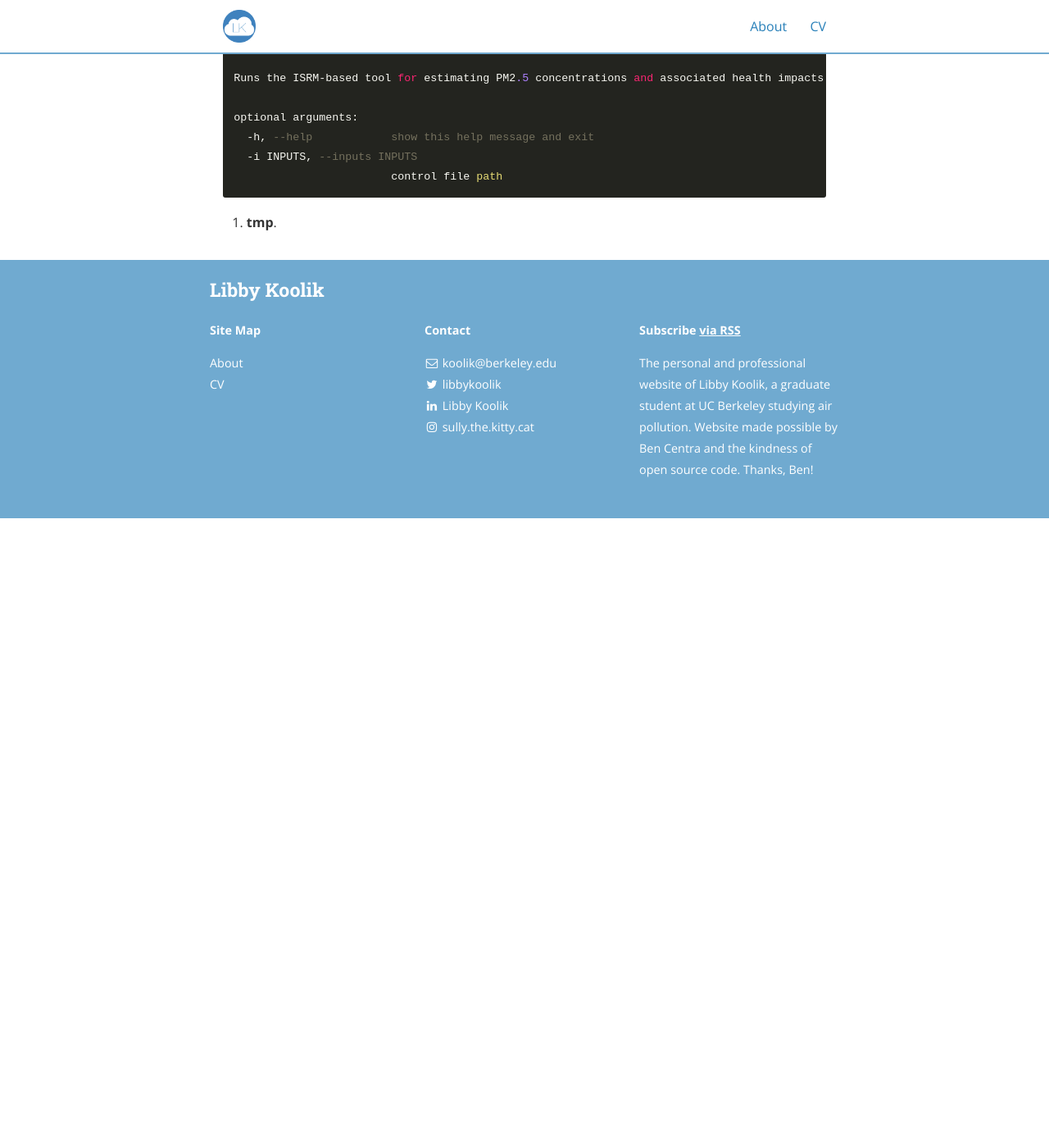
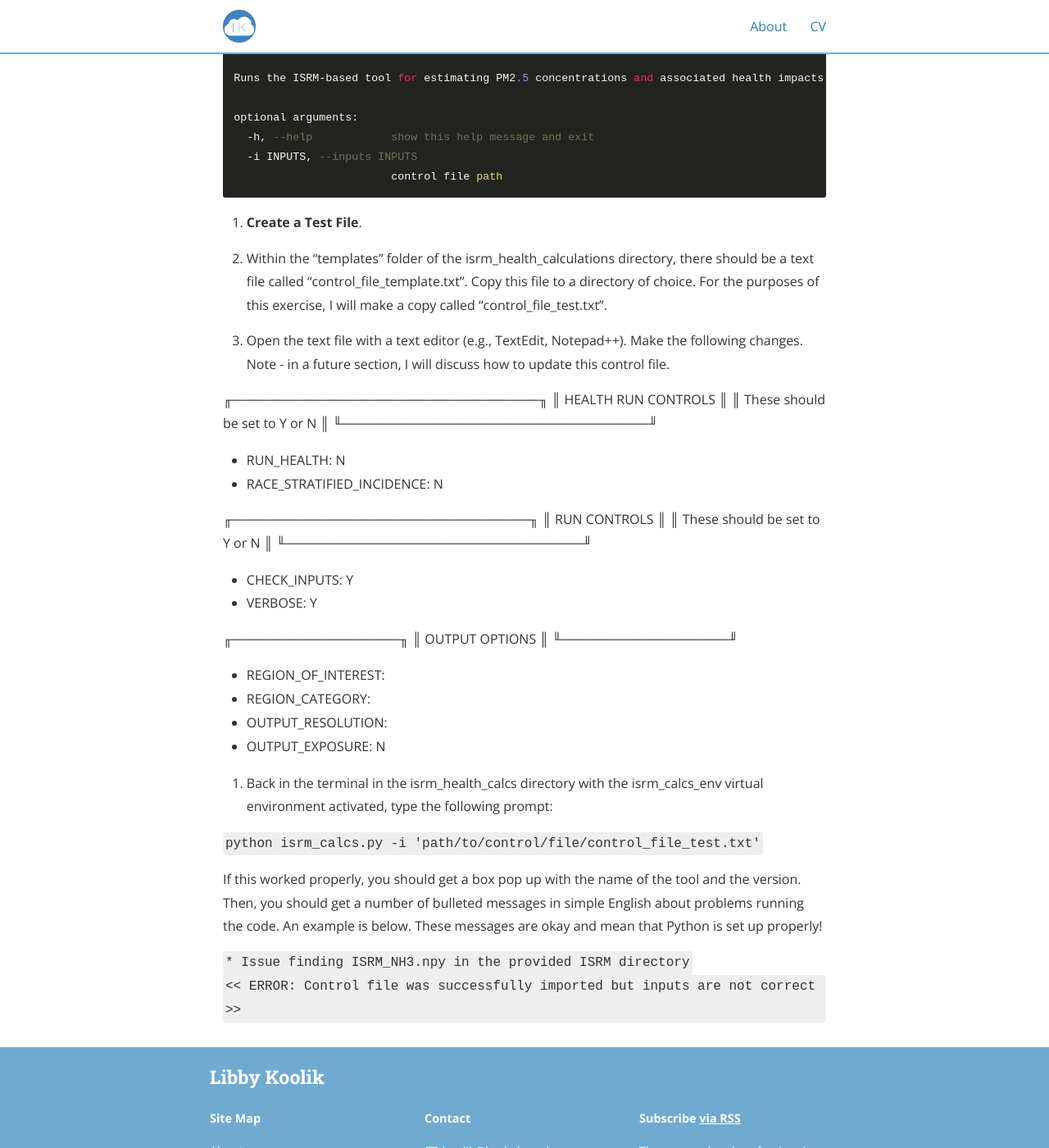
Before and after one commit to lkoolik/lkoolik.github.io, a Jekyll site: the page built from isrm.md, in a window 1280 px wide and 1400 px high, scrolled down 4041 px. Shown: the whole window at 82% size. Built offline with Jekyll 4.4.1, drawn with Linux system fonts in a browser that asks for light colours; nearby versions of some CDN libraries; before the commit the page ends 4673 px from its top, so only the background shows below that; some of the changed text lies outside the part shown.

Commit message:
Update isrm.md

```diff
--- a/isrm.md
+++ b/isrm.md
@@ -65,7 +65,7 @@ Now, you are ready to test the code. We will do this in two steps.
 
 `python isrm_calcs.py -h`
 
-This is successful if you get the following help message returned:
+This is successful if you get the following help message returned (ignore the colors):
 
     usage: isrm_calcs.py [-h] [-i INPUTS]
 
@@ -76,4 +76,39 @@ This is successful if you get the following help message returned:
       -i INPUTS, --inputs INPUTS
                             control file path
 
-2. **tmp**.
+2. **Create a Test File**.
+
+ 1. Within the "templates" folder of the isrm_health_calculations directory, there should be a text file called "control_file_template.txt". Copy this file to a directory of choice. For the purposes of this exercise, I will make a copy called "control_file_test.txt".
+
+ 2. Open the text file with a text editor (e.g., TextEdit, Notepad++). Make the following changes. Note - in a future section, I will discuss how to update this control file.
+
+   ╓─────────────────────────────────╖
+   ║  HEALTH RUN CONTROLS            ║
+   ║  These should be set to Y or N  ║
+   ╙─────────────────────────────────╜
+   - RUN_HEALTH: N
+   - RACE_STRATIFIED_INCIDENCE: N
+
+   ╓────────────────────────────────╖
+   ║ RUN CONTROLS                   ║
+   ║ These should be set to Y or N  ║
+   ╙────────────────────────────────╜
+   - CHECK_INPUTS: Y
+   - VERBOSE: Y
+
+   ╓──────────────────╖
+   ║  OUTPUT OPTIONS  ║
+   ╙──────────────────╜
+   - REGION_OF_INTEREST:
+   - REGION_CATEGORY:
+   - OUTPUT_RESOLUTION:
+   - OUTPUT_EXPOSURE: N
+
+ 3.  Back in the terminal in the isrm_health_calcs directory with the isrm_calcs_env virtual environment activated, type the following prompt:
+
+   `python isrm_calcs.py -i 'path/to/control/file/control_file_test.txt'`
+
+   If this worked properly, you should get a box pop up with the name of the tool and the version. Then, you should get a number of bulleted messages in simple English about problems running the code. An example is below. These messages are okay and mean that Python is set up properly!
+
+   `* Issue finding ISRM_NH3.npy in the provided ISRM directory`
+   `<< ERROR: Control file was successfully imported but inputs are not correct >>`
```
